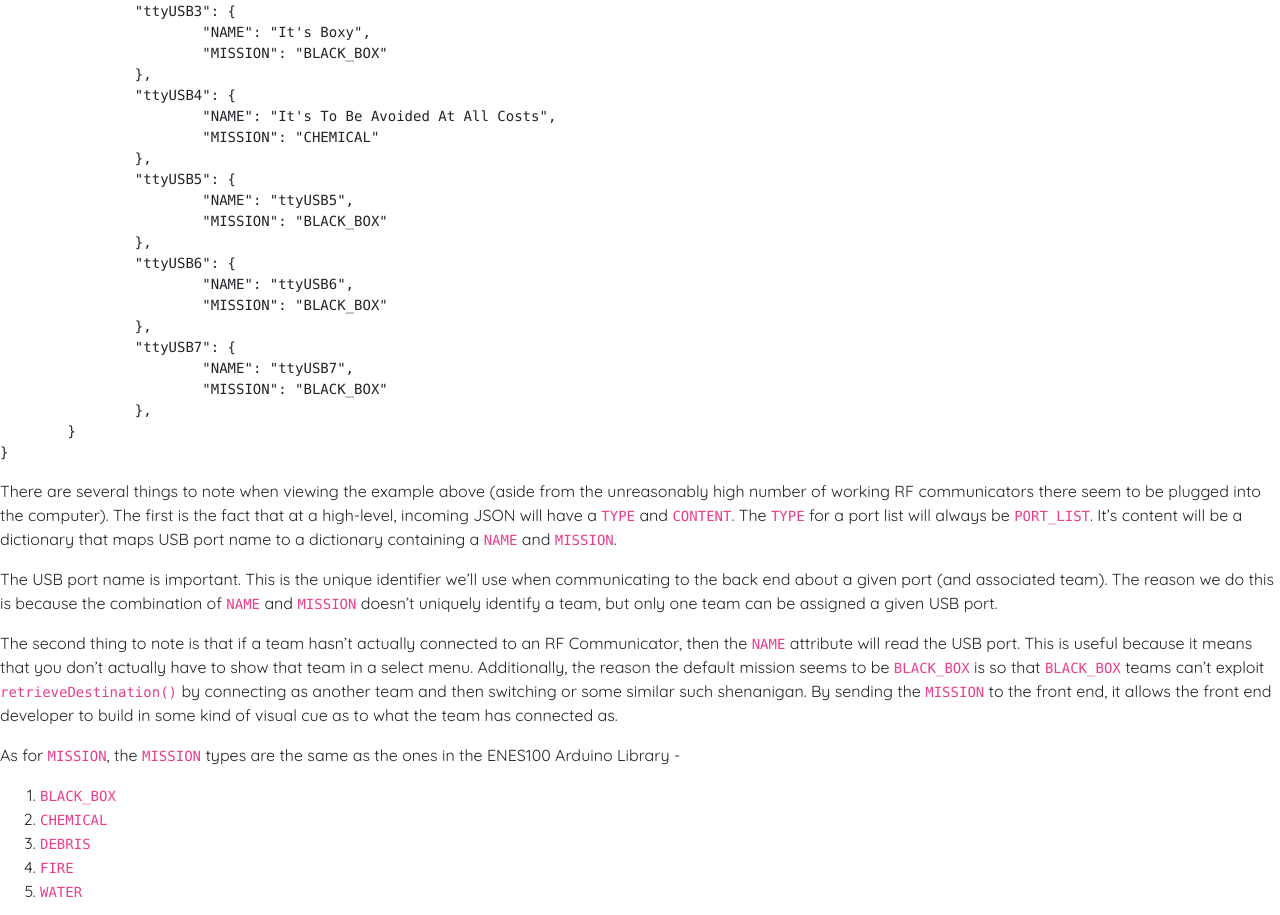
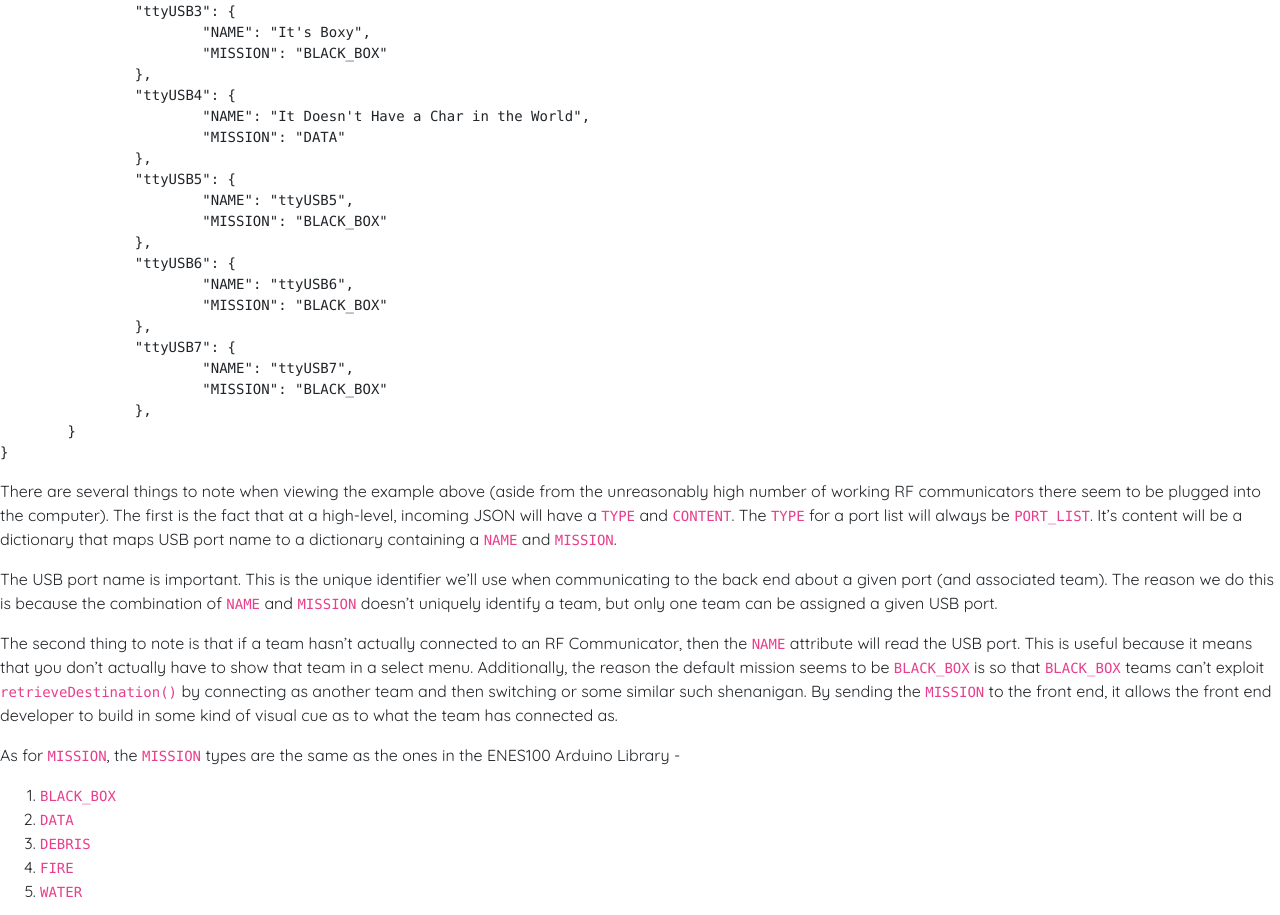
Before and after one commit to umdenes100/VisionSystemRemoteClient, a Jekyll site: the page built from PROTOCOL.md, in a window 1280 px wide and 1400 px high, scrolled down 1652 px. Shown: the part 152-1067 px from the top of the window. Built offline with Jekyll 4.4.1, drawn with Linux system fonts in a browser that asks for light colours; nearby versions of some CDN libraries; some web fonts are replaced; our own code applies the rules of GitHub Pages for plain Markdown files.

Commit message:
Replace chemical with data in PROTOCOL.md

```diff
--- a/PROTOCOL.md
+++ b/PROTOCOL.md
@@ -88,8 +88,8 @@ The first thing that happens when you declare a new WebSocket is that you receiv
 			"MISSION": "BLACK_BOX"
 		},
 		"ttyUSB4": {
-			"NAME": "It's To Be Avoided At All Costs",
-			"MISSION": "CHEMICAL"
+			"NAME": "It Doesn't Have a Char in the World",
+			"MISSION": "DATA"
 		},
 		"ttyUSB5": {
 			"NAME": "ttyUSB5",
@@ -115,7 +115,7 @@ The second thing to note is that if a team hasn't actually connected to an RF Co
 
 As for `MISSION`, the `MISSION` types are the same as the ones in the ENES100 Arduino Library -
 1. `BLACK_BOX`
-2. `CHEMICAL`
+2. `DATA`
 3. `DEBRIS`
 4. `FIRE`
 5. `WATER`
```
